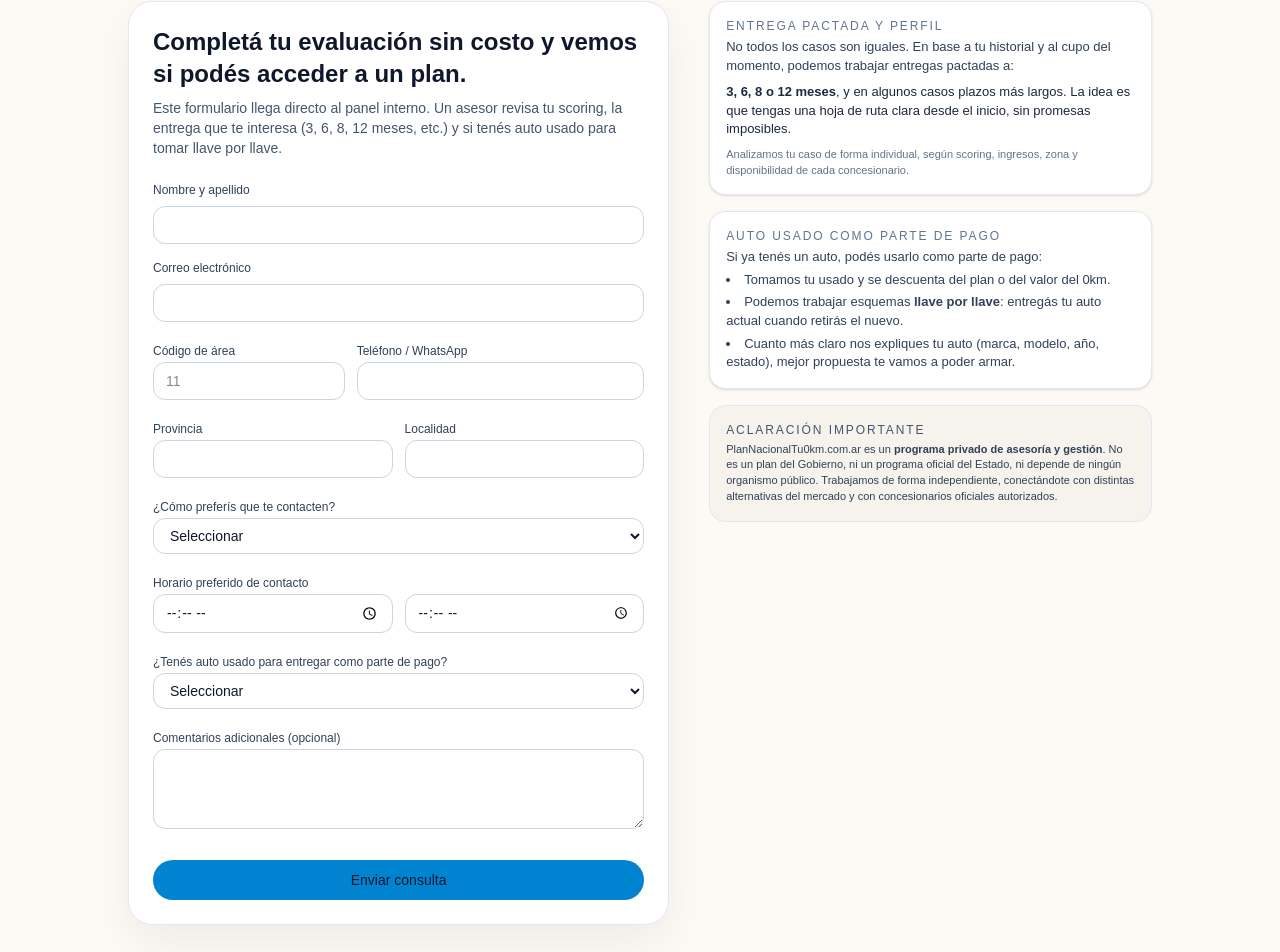
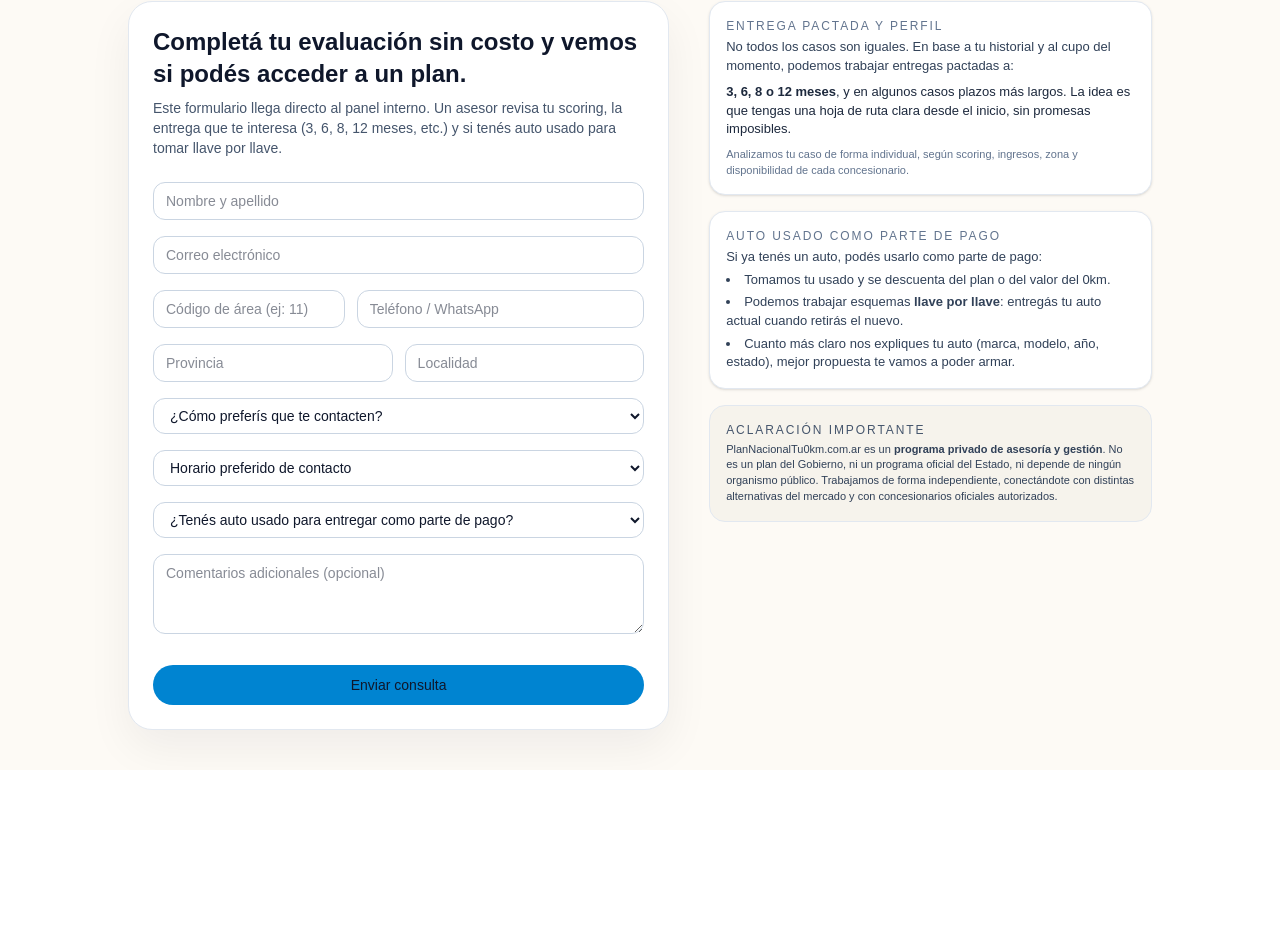
Before and after one commit to DavidFlautero/ladingpageconse1, a Next.js app: page / in a window 1280 px wide. Shown: the part 1174-2126 px from the top of the page. After the commit the page ends 1944 px from the top, so only its background shows below. Built offline with nearby package versions, Linux system fonts and the light colour scheme; no server answers; the database is empty.

Commit message:
vamos a ver

```diff
--- a/components/landing/LeadForm.tsx
+++ b/components/landing/LeadForm.tsx
@@ -13,7 +13,7 @@ export default function LeadForm() {
   const [city, setCity] = useState("");
   const [contactChannel, setContactChannel] = useState("");
   const [contactFrom, setContactFrom] = useState("");
-  const [contactTo, setContactTo] = useState("");
+  const [contactTo, setContactTo] = useState(""); // se mantiene para no romper el payload
   const [hasUsedCar, setHasUsedCar] = useState("");
   const [notes, setNotes] = useState("");
 
@@ -48,7 +48,7 @@ export default function LeadForm() {
         // campos flexibles en extra_data
         extra_data: {
           canal_contacto: contactChannel || null,
-          horario_desde: contactFrom || null,
+          horario_desde: contactFrom || null, // ahora: mañana / tarde / noche
           horario_hasta: contactTo || null,
           tiene_auto_usado: hasUsedCar || null,
         },
@@ -74,7 +74,7 @@ export default function LeadForm() {
       // ÉXITO
       setStatus("success");
 
-      // Limpiamos campos (si querés que queden bloqueados sin limpiar, comentá esto)
+      // Limpiamos campos
       setFullName("");
       setEmail("");
       setPhoneCode("");
@@ -104,9 +104,6 @@ export default function LeadForm() {
     <form onSubmit={handleSubmit} className="space-y-4">
       {/* Nombre completo */}
       <div className="grid grid-cols-1 gap-2">
-        <label className="text-xs text-slate-700">
-          Nombre y apellido
-        </label>
         <input
           type="text"
           className="w-full rounded-xl border border-slate-300 bg-white px-3 py-2 text-sm text-slate-900 outline-none focus:border-sky-500"
@@ -114,12 +111,12 @@ export default function LeadForm() {
           onChange={(e) => setFullName(e.target.value)}
           disabled={disabled}
           required
+          placeholder="Nombre y apellido"
         />
       </div>
 
       {/* Email */}
       <div className="grid grid-cols-1 gap-2">
-        <label className="text-xs text-slate-700">Correo electrónico</label>
         <input
           type="email"
           className="w-full rounded-xl border border-slate-300 bg-white px-3 py-2 text-sm text-slate-900 outline-none focus:border-sky-500"
@@ -127,28 +124,23 @@ export default function LeadForm() {
           onChange={(e) => setEmail(e.target.value)}
           disabled={disabled}
           required
+          placeholder="Correo electrónico"
         />
       </div>
 
       {/* Teléfono */}
       <div className="grid grid-cols-1 md:grid-cols-[0.8fr_1.2fr] gap-3">
         <div className="space-y-2">
-          <label className="text-xs text-slate-700">
-            Código de área
-          </label>
           <input
             type="tel"
             className="w-full rounded-xl border border-slate-300 bg-white px-3 py-2 text-sm text-slate-900 outline-none focus:border-sky-500"
             value={phoneCode}
             onChange={(e) => setPhoneCode(e.target.value)}
             disabled={disabled}
-            placeholder="11"
+            placeholder="Código de área (ej: 11)"
           />
         </div>
         <div className="space-y-2">
-          <label className="text-xs text-slate-700">
-            Teléfono / WhatsApp
-          </label>
           <input
             type="tel"
             className="w-full rounded-xl border border-slate-300 bg-white px-3 py-2 text-sm text-slate-900 outline-none focus:border-sky-500"
@@ -156,6 +148,7 @@ export default function LeadForm() {
             onChange={(e) => setPhoneNumber(e.target.value)}
             disabled={disabled}
             required
+            placeholder="Teléfono / WhatsApp"
           />
         </div>
       </div>
@@ -163,80 +156,68 @@ export default function LeadForm() {
       {/* Provincia y localidad */}
       <div className="grid grid-cols-1 md:grid-cols-2 gap-3">
         <div className="space-y-2">
-          <label className="text-xs text-slate-700">Provincia</label>
           <input
             type="text"
             className="w-full rounded-xl border border-slate-300 bg-white px-3 py-2 text-sm text-slate-900 outline-none focus:border-sky-500"
             value={province}
             onChange={(e) => setProvince(e.target.value)}
             disabled={disabled}
+            placeholder="Provincia"
           />
         </div>
         <div className="space-y-2">
-          <label className="text-xs text-slate-700">Localidad</label>
           <input
             type="text"
             className="w-full rounded-xl border border-slate-300 bg-white px-3 py-2 text-sm text-slate-900 outline-none focus:border-sky-500"
             value={city}
             onChange={(e) => setCity(e.target.value)}
             disabled={disabled}
+            placeholder="Localidad"
           />
         </div>
       </div>
 
       {/* Canal de contacto */}
       <div className="space-y-2">
-        <label className="text-xs text-slate-700">
-          ¿Cómo preferís que te contacten?
-        </label>
         <select
           className="w-full rounded-xl border border-slate-300 bg-white px-3 py-2 text-sm text-slate-900 outline-none focus:border-sky-500"
           value={contactChannel}
           onChange={(e) => setContactChannel(e.target.value)}
           disabled={disabled}
         >
-          <option value="">Seleccionar</option>
+          <option value="">¿Cómo preferís que te contacten?</option>
           <option value="whatsapp">WhatsApp</option>
           <option value="telefono">Llamada telefónica</option>
           <option value="email">Correo electrónico</option>
         </select>
       </div>
 
-      {/* Horario de contacto */}
+      {/* Horario de contacto: mañana / tarde / noche */}
       <div className="space-y-2">
-        <label className="text-xs text-slate-700">
-          Horario preferido de contacto
-        </label>
-        <div className="grid grid-cols-2 gap-3">
-          <input
-            type="time"
-            className="w-full rounded-xl border border-slate-300 bg-white px-3 py-2 text-sm text-slate-900 outline-none focus:border-sky-500"
-            value={contactFrom}
-            onChange={(e) => setContactFrom(e.target.value)}
-            disabled={disabled}
-          />
-          <input
-            type="time"
-            className="w-full rounded-xl border border-slate-300 bg-white px-3 py-2 text-sm text-slate-900 outline-none focus:border-sky-500"
-            value={contactTo}
-            onChange={(e) => setContactTo(e.target.value)}
-            disabled={disabled}
-          />
-        </div>
+        <select
+          className="w-full rounded-xl border border-slate-300 bg-white px-3 py-2 text-sm text-slate-900 outline-none focus:border-sky-500"
+          value={contactFrom}
+          onChange={(e) => setContactFrom(e.target.value)}
+          disabled={disabled}
+        >
+          <option value="">Horario preferido de contacto</option>
+          <option value="mañana">Mañana</option>
+          <option value="tarde">Tarde</option>
+          <option value="noche">Noche</option>
+        </select>
       </div>
 
       {/* Auto usado */}
       <div className="space-y-2">
-        <label className="text-xs text-slate-700">
-          ¿Tenés auto usado para entregar como parte de pago?
-        </label>
         <select
           className="w-full rounded-xl border border-slate-300 bg-white px-3 py-2 text-sm text-slate-900 outline-none focus:border-sky-500"
           value={hasUsedCar}
           onChange={(e) => setHasUsedCar(e.target.value)}
           disabled={disabled}
         >
-          <option value="">Seleccionar</option>
+          <option value="">
+            ¿Tenés auto usado para entregar como parte de pago?
+          </option>
           <option value="si">Sí</option>
           <option value="no">No</option>
         </select>
@@ -244,14 +225,12 @@ export default function LeadForm() {
 
       {/* Comentarios */}
       <div className="space-y-2">
-        <label className="text-xs text-slate-700">
-          Comentarios adicionales (opcional)
-        </label>
         <textarea
           className="w-full rounded-xl border border-slate-300 bg-white px-3 py-2 text-sm text-slate-900 outline-none focus:border-sky-500 min-h-[80px]"
           value={notes}
           onChange={(e) => setNotes(e.target.value)}
           disabled={disabled}
+          placeholder="Comentarios adicionales (opcional)"
         />
       </div>
 
```
